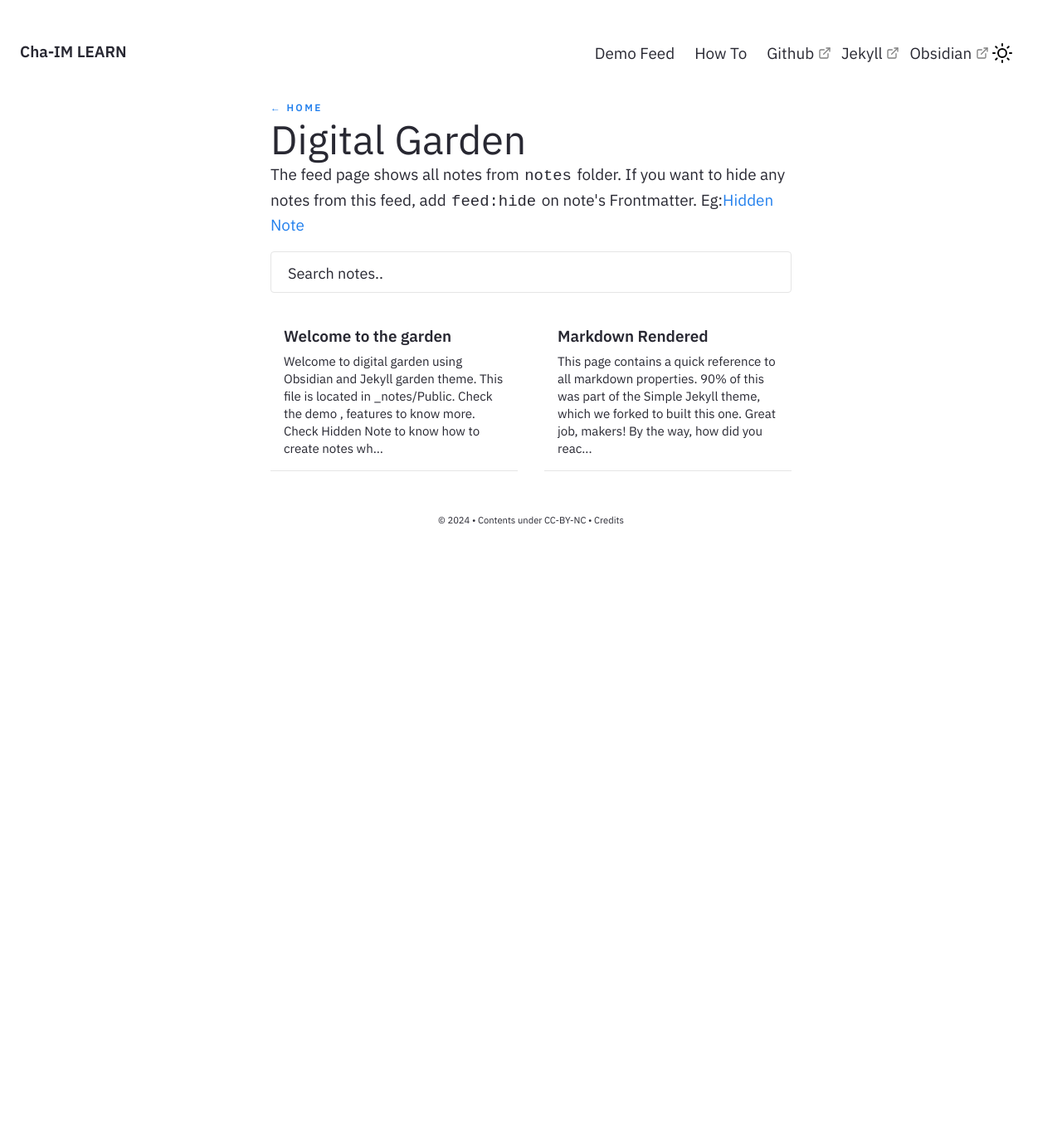
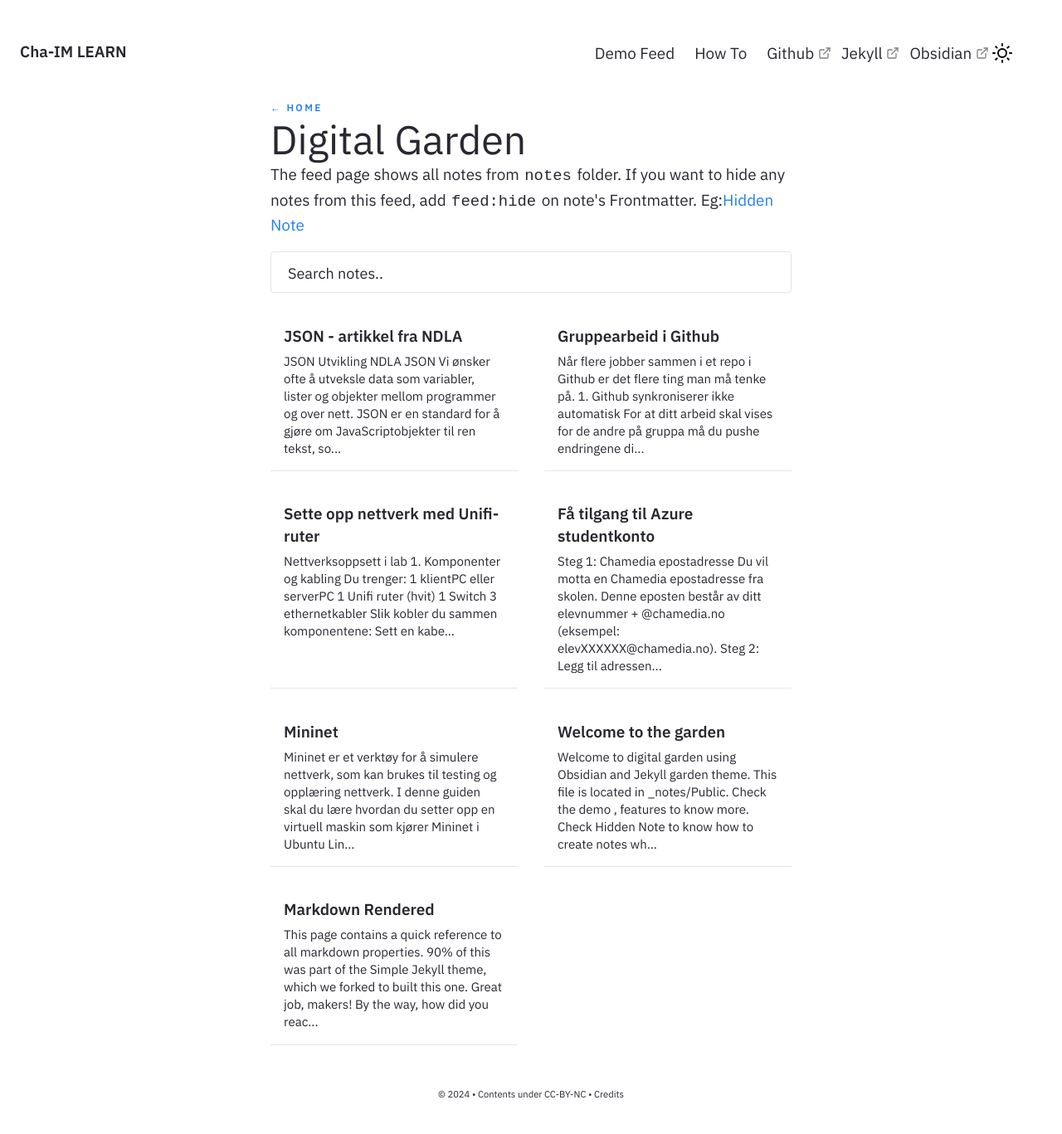
Before and after one commit to Cha-IM/cha-im.github.io, a Jekyll site: the page built from pages/notes.md, in a window 1280 px wide. Shown: the whole page at 83% size. Built offline with Jekyll 4.4.1, drawn with Linux system fonts in a browser that asks for light colours; before the commit the page ends 900 px from its top, so only the background shows below that.

Commit message:
fix: added frontmatter to notes

```diff
--- a/_notes/Public/Teknologiforståelse/Nettverkslab/Sette opp nettverk med Unifi-ruter.md
+++ b/_notes/Public/Teknologiforståelse/Nettverkslab/Sette opp nettverk med Unifi-ruter.md
@@ -1,4 +1,9 @@
-[[Nettverkslab|<--Tilbake til Nettverkslab]]
+---
+title: Sette opp nettverk med Unifi-ruter
+feed: show
+date: 19-03-2024
+tags:
+---
 # Nettverksoppsett i lab
 
 ## 1. Komponenter og kabling
@@ -100,4 +105,7 @@ Vi kan ikke bruke nyeste versjon av Unifi Controller, men vi bruker version 7.0.
 	* _WiFi Password_: Et enkelt passord med minst 8 tegn. **Skriv ned passordet i dokumentasjonen din**
 14. **Review Configuration**: Her får du en oppsummering av innstillingene dine, og skal velge land og tidssone
 	* _Country or Territory_: Norway (tips: trykk på O, så er Norge rett over Oman)
-	* _Timezone_:
+	* _Timezone_: (UTC+1) Europe/Oslo
+15. Trykk på **Finish**
+
+[[Nettverkslab|<--Tilbake til Nettverkslab]]
--- a/_notes/Public/Utvikling/JSON/JSON - Artikkel.md
+++ b/_notes/Public/Utvikling/JSON/JSON - Artikkel fra NDLA.md
@@ -1,3 +1,9 @@
+---
+title: JSON - artikkel fra NDLA
+feed: show
+date: 19-03-2024
+---
+
 [JSON - Utvikling - NDLA](https://ndla.no/subject:5e53694a-c8eb-4871-8558-71523941c28e/topic:7342e935-c243-4277-8d07-d21ffa21b539/resource:607d58ed-da2a-4484-9a78-236fac734e55)
 
 # JSON
```
Also changed, not shown: _notes/Public/Teknologiforståelse/Nettverk/Mininet.md (+7 -0 lines), _notes/Public/Teknologiforståelse/Nettverkslab/Få tilgang til Azure studentkonto.md (+62 -3 lines), _notes/Public/Utvikling/Github/Gruppearbeid i Github.md (+7 -0 lines), _notes/Public/Utvikling/Github/Nyttige ting om Github.md (renamed from _notes/Public/Utvikling/Github/Nyttige fakta om Github.md, +7 -0 lines).
